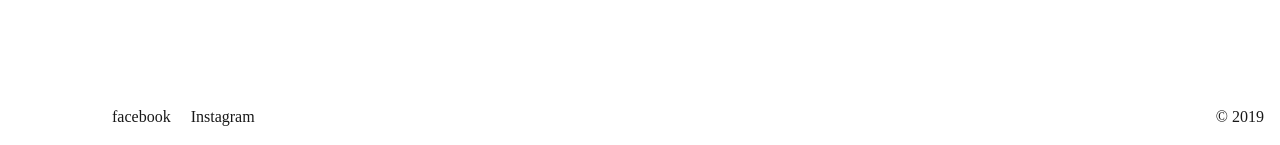
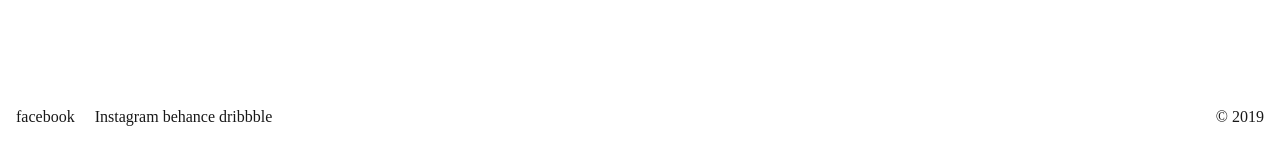
Before and after one commit to minheeyoon/minheeyoon.github.io, a Jekyll site: the page built from index.md, in a window 1280 px wide. Shown: the part 752-897 px from the top of the page. Built offline with Jekyll 4.4.1, drawn with Linux system fonts in a browser that asks for light colours; some web fonts are replaced.

Commit message:
foonter_Social
Social 추가

```diff
--- a/_includes/footer.html
+++ b/_includes/footer.html
@@ -5,6 +5,12 @@
     </li>
     <li class="inline-block">
       <a class="link-primary" href="{{ site.social_username }}">Instagram</a>
+    </li>
+    <li class="inline-block">
+      <a class="link-primary" href="{{ site.social_username }}">behance</a>
+    </li>
+    <li class="inline-block">
+      <a class="link-primary" href="{{ site.social_username }}">dribbble</a>
     </li>
   </ul>
   <span class="right">
--- a/_sass/_utilities.scss
+++ b/_sass/_utilities.scss
@@ -168,10 +168,10 @@
   color: $grey-dark;
 }
 
-// list reset
+// list reset footer
 .list-reset {
   list-style: none;
-  padding-left: 6em;
+  padding-left: 0;
 }
 
 /* Border utilities */
```
